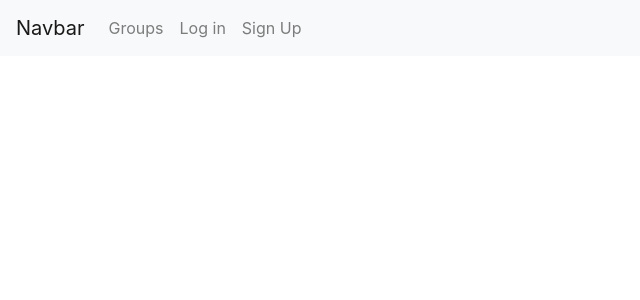
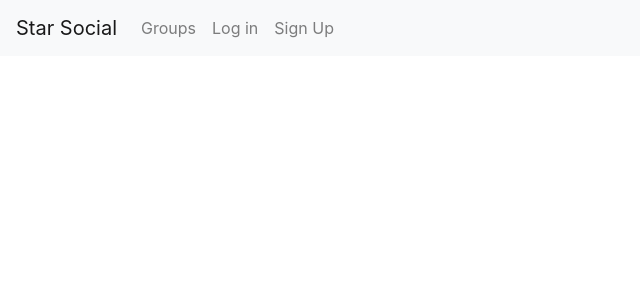
Before and after one commit to inyoka/social-media, a Django app: template templates/base.html in a window 1280 px wide. Shown: the top 300 px of the page, without its empty margins (0-640 px from the left). Run offline with Django 3.2, Linux system fonts and the light colour scheme; the template is opened without the code that fills it, so the values that code supplies are empty; some libraries are stand-ins or nearby versions.

Commit message:
Fix brand name location

```diff
--- a/templates/base.html
+++ b/templates/base.html
@@ -25,9 +25,9 @@
 
     <nav class="navbar mynav navbar-expand-lg navbar-light bg-light">
 
-        <a class="navbar-brand mynav" href="{% url 'home' %}">Navbar</a>
+        <a class="navbar-brand mynav" href="{% url 'home' %}">Star Social</a>
         <button class="navbar-toggler" type="button" data-toggle="collapse" data-target="#navbarNavAltMarkup" aria-controls="navbarNavAltMarkup" aria-expanded="false" aria-label="Toggle navigation">
-          <span class="navbar-toggler-icon">Star Social</span>
+          <span class="navbar-toggler-icon"></span>
         </button>
 
         <div class="collapse navbar-collapse navbar-right" id="navbarNavAltMarkup">
```
